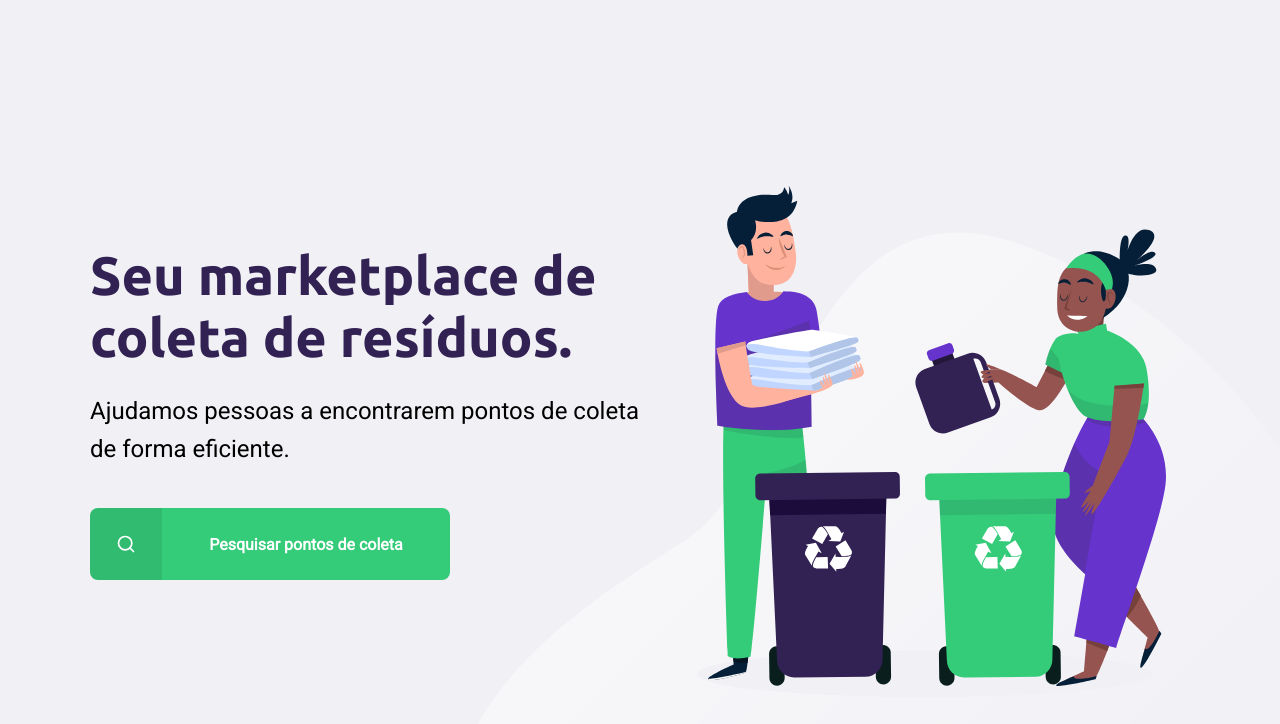
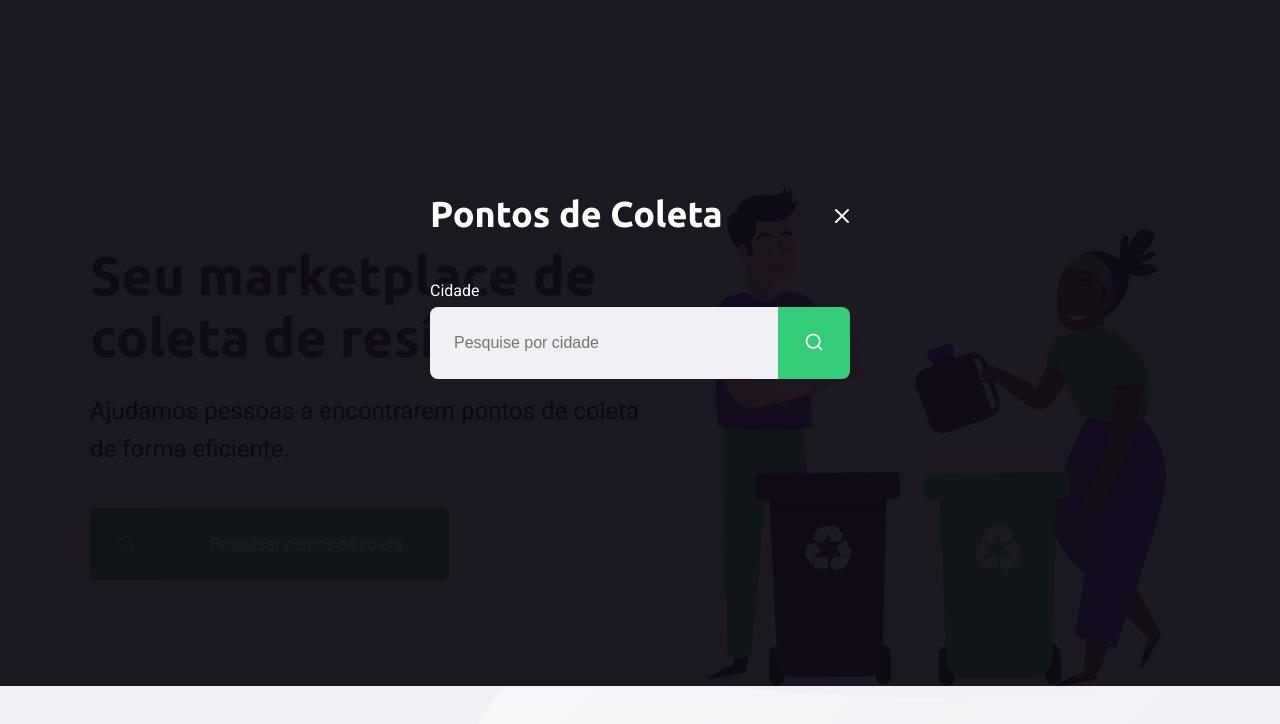
Before and after one commit to anabcuelbas/Ecoleta_NextLevelWeek, a plain HTML site: page index.html in a window 1280 px wide. Both pictures are taken after a click on the link "Pesquisar pontos de coleta". Shown: the part 114-838 px from the top of the page. Drawn offline with Linux system fonts and the light colour scheme.

Commit message:
Adiciona modal de pesquisa de pontos de coleta

```diff
--- a/index.html
+++ b/index.html
@@ -9,6 +9,8 @@
 
         <link rel="stylesheet" href="styles/main.css">
         <link rel="stylesheet" href="styles/home.css">
+        <link rel="stylesheet" href="styles/modal.css">
+
         <link rel="stylesheet" href="styles/responsive.css">
     </head>
     <body>
@@ -40,5 +42,25 @@
             </div>
         </div>
 
+        <div id="modal" class="hide">
+            <div class="content">
+                <div class="header">
+                    <h1>Pontos de Coleta</h1>
+                    <a href="#">Fechar</a>
+                </div>
+                <form action="">
+                    <label for="search">Cidade</label>
+                    <div class="search field">
+                        <input type="text" name="search" placeholder="Pesquise por cidade">
+                        <button>
+                            <img src="assets/search.svg" alt="Buscar">
+                        </button>
+                    </div>
+                </form>
+            </div>
+        </div>
+
+        <script src="scripts/index.js"></script>
+
     </body>
 </html>
--- /dev/null
+++ b/scripts/index.js
@@ -0,0 +1,11 @@
+const buttonSearch = document.querySelector("#page-home main a")
+const modal = document.querySelector("#modal")
+const close = document.querySelector("#modal .header a")
+
+buttonSearch.addEventListener("click", () => {
+    modal.classList.remove("hide")
+})
+
+close.addEventListener("click", () => {
+    modal.classList.add("hide")
+})
--- a/styles/create-point.css
+++ b/styles/create-point.css
@@ -147,7 +147,7 @@
     color: var(--title-color);
 }
 
-.items-grid li.selected {
+.items-grid li.selected { /* não pode ter espaço entre li e o . porque muda o significado */
     background: #e1faec;
     border: 2px solid #34cb79;
 }
--- /dev/null
+++ b/styles/modal.css
@@ -0,0 +1,83 @@
+#modal {
+    background-color: #0e0a14ef;
+    height: 100vh;
+    width: 100vw;
+
+    position: fixed; /* posição fixa não tem scroll da página */
+    top: 0;
+
+    display: flex;
+    justify-content: center;
+    align-items: center;
+
+    transition: 400ms;
+}
+
+#modal.hide {
+    display: none;
+}
+
+#modal .content {
+    color: white;
+    width: 420px;
+}
+
+#modal .header {
+    display: flex;
+    align-items: center;
+    justify-content: space-between;
+    margin-bottom: 48px;
+}
+
+#modal .header a {
+    background-image: url(../assets/x.svg);
+    width: 20px;
+    height: 20px;
+    display: flex;
+    font-size: 0.01px;
+}
+
+#modal .header h1 {
+    color: white;
+    font-size: 36px;
+    line-height: 42px;
+}
+
+#modal form label {
+    font-size: 16px;
+    line-height: 16px;
+    display: block;
+    margin-bottom: 8px;
+}
+
+#modal form .field {
+    display: flex;
+}
+
+#modal form input {
+    flex: 1;
+    background-color: #f0f0f5;
+    border: 0;
+    border-radius: 8px 0 0 8px;
+    padding: 16px 24px;
+    font-size: 16px;
+    color: #6c6c80;
+    transition: background-color 400ms;
+}
+
+#modal form input:hover {
+    background-color: #e4e4e9;
+}
+
+#modal form button {
+    width: 72px;
+    height: 72px;
+    background-color: var(--primary-color);
+    border: 0;
+    border-radius: 0 8px 8px 0;
+    transition: background-color 400ms;
+}
+
+#modal form button:hover {
+    background-color: #2fb85e;
+}
```
